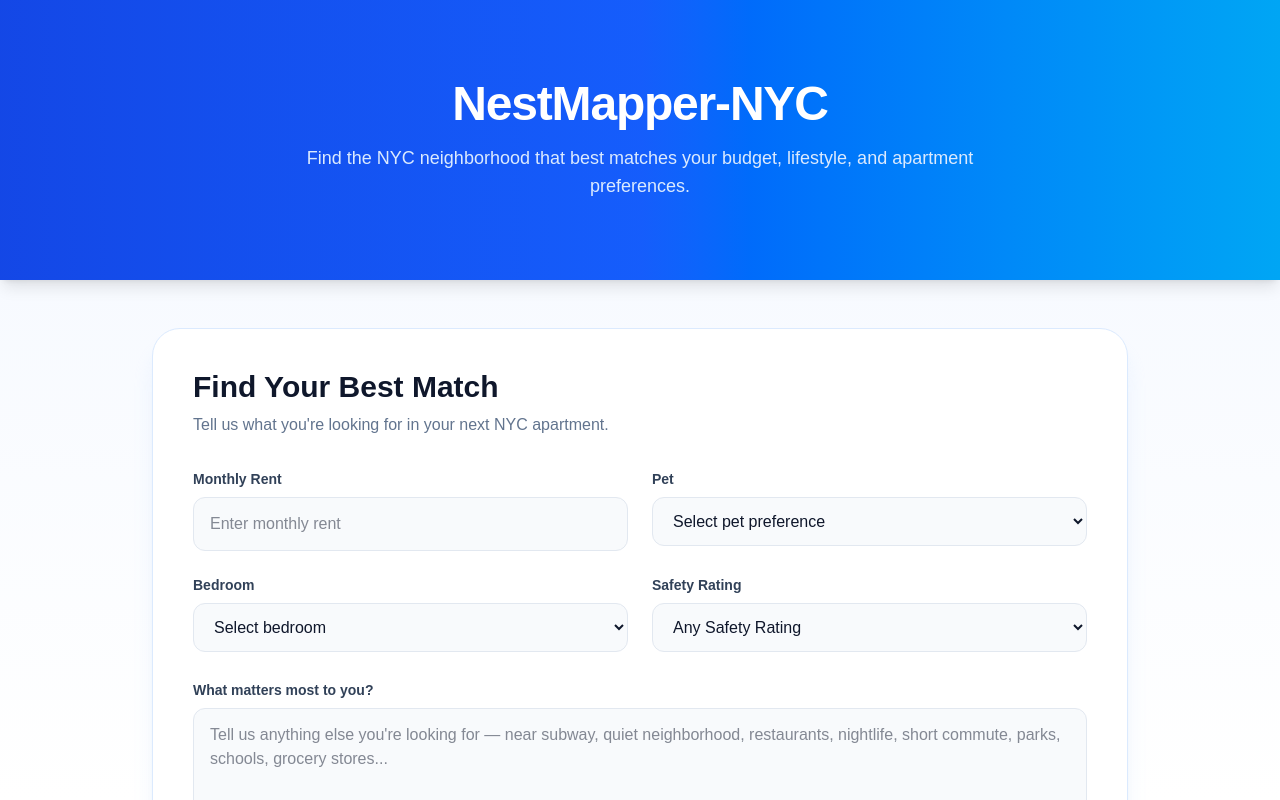
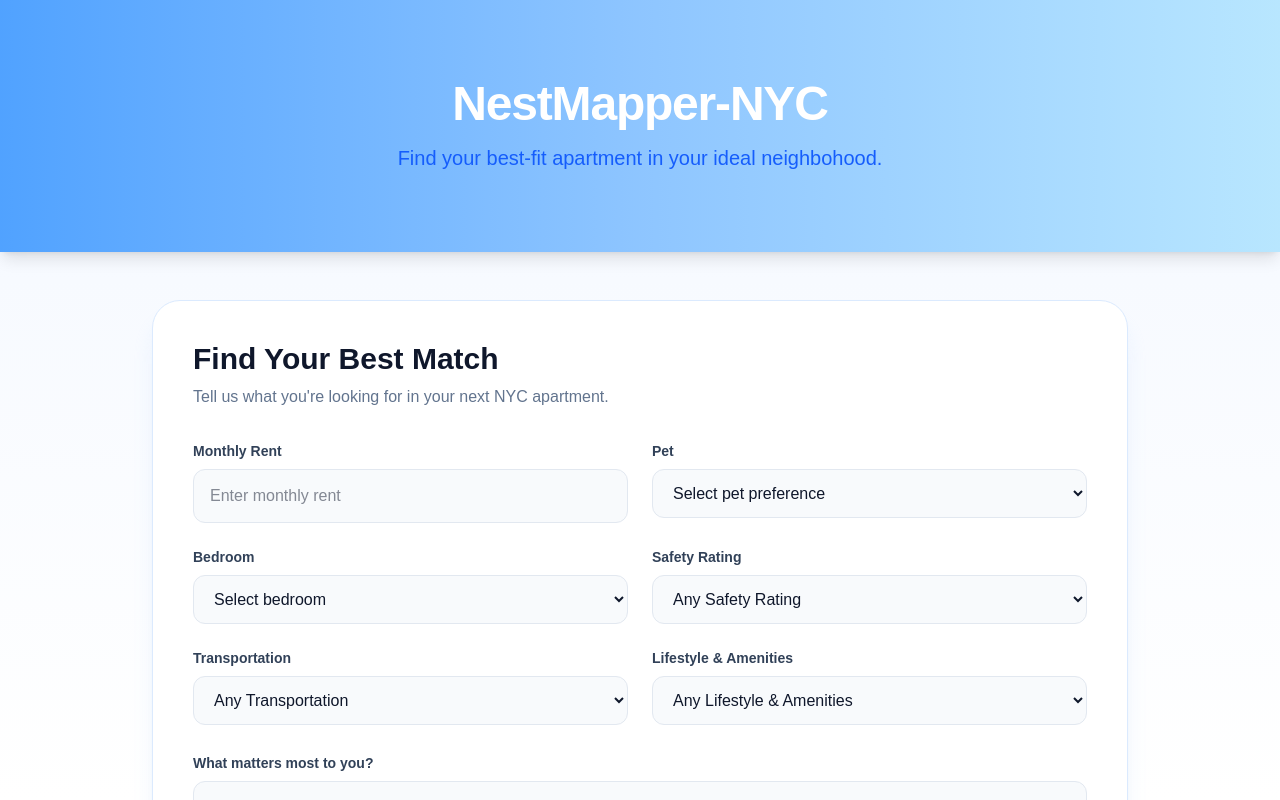
Before and after one commit to soniyas8/nestmapper-nyc, a Next.js app: page / in a window 1280 px wide. Shown: the top 800 px of the page. Built offline with nearby package versions, Linux system fonts and the light colour scheme.

Commit message:
Updated the preferences options

```diff
--- a/app/page.js
+++ b/app/page.js
@@ -2,14 +2,13 @@ export default function Home() {
   return (
     <main className="min-h-screen text-slate-900">
       {/* Header */}
-      <section className="bg-gradient-to-r from-blue-700 via-blue-600 to-sky-500 px-6 py-20 text-center text-white shadow-lg">
+      <section className="bg-gradient-to-r from-blue-400 via-blue-300 to-sky-200 px-6 py-20 text-center text-white shadow-lg">
         <h1 className="text-4xl font-bold tracking-tight sm:text-5xl">
           NestMapper-NYC
         </h1>
 
-        <p className="mx-auto mt-4 max-w-2xl text-lg text-blue-100">
-          Find the NYC neighborhood that best matches your budget,
-          lifestyle, and apartment preferences.
+        <p className="mx-auto mt-4 max-w-5xl text-lg text-blue-600 md:text-xl md:whitespace-nowrap">
+          Find your best-fit apartment in your ideal neighbohood.
         </p>
       </section>
 
@@ -85,6 +84,41 @@ export default function Home() {
                 <option>4.5+ / 5</option>
               </select>
             </div>
+
+
+            {/* Transportation */}
+            <div>
+              <label className="mb-2 block text-sm font-semibold text-slate-700">
+                Transportation
+              </label>
+
+              <select className="w-full rounded-xl border border-slate-200 bg-slate-50 px-4 py-3.5 outline-none">
+                <option>Any Transportation</option>
+                <option>Near Subway</option>
+                <option>Easy Manhattan Commute</option>
+                <option>Multiple Transit Options</option>
+                <option>Bus Access</option>
+              </select>
+            </div>
+
+            {/* Lifestyle & Amenities */}
+            <div>
+              <label className="mb-2 block text-sm font-semibold text-slate-700">
+                Lifestyle & Amenities
+              </label>
+
+              <select className="w-full rounded-xl border border-slate-200 bg-slate-50 px-4 py-3.5 outline-none">
+                <option>Any Lifestyle & Amenities</option>
+                <option>Quiet</option>
+                <option>Family-Friendly</option>
+                <option>Nightlife</option>
+                <option>Restaurants</option>
+                <option>Parks</option>
+                <option>Grocery Stores</option>
+                <option>Shopping</option>
+                <option>Walkable</option>
+              </select>
+            </div>
           </div>
 
           {/* Additional Requirements */}
@@ -103,7 +137,7 @@ export default function Home() {
           {/* Apartment Area */}
           <div className="mt-7">
             <label className="mb-2 block text-sm font-semibold text-slate-700">
-              Apartment Area
+              Preferred Borough
             </label>
 
             <select className="w-full rounded-xl border border-slate-200 bg-slate-50 px-4 py-3.5 outline-none">
@@ -194,6 +228,12 @@ export default function Home() {
           </div>
         </div>
       </section>
+
+      <footer className="border-t border-blue-100 bg-white/80 px-6 py-6 text-center text-sm text-slate-500">
+        <p> © 2026 NestMapper-NYC </p>
+        <p> Gemini AI-powered NYC Apartment Matching</p>
+      </footer>
+
     </main>
   );
 }
```
